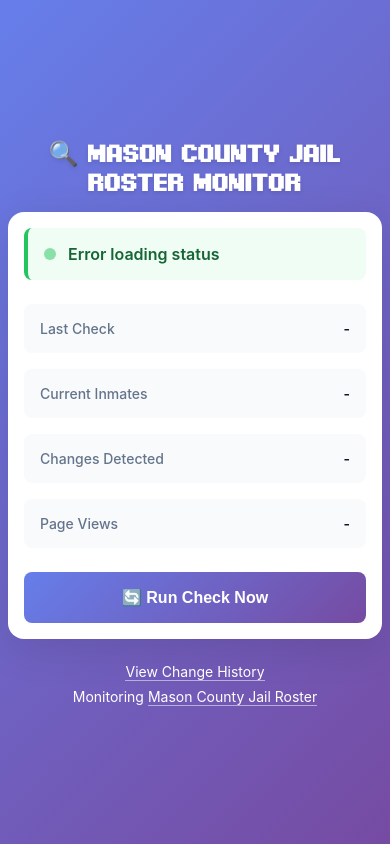
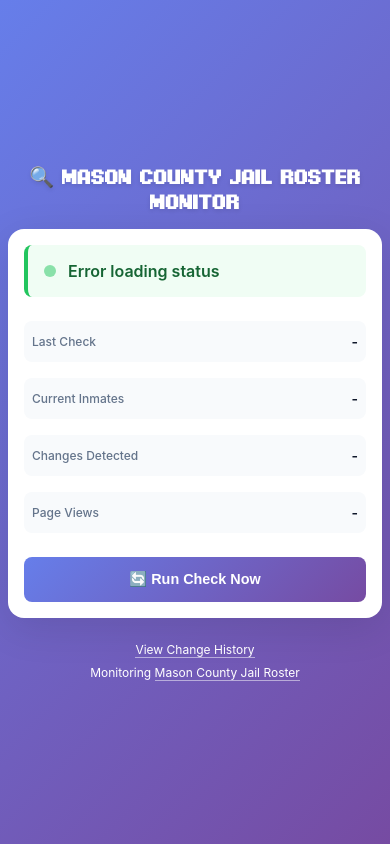
Before and after one commit to theonlytacocat/mason-jail-roster, a website: page public/index.html in a window 390 px wide. Drawn offline with Linux system fonts and the light colour scheme; no server answers.

```diff
--- a/public/index.html
+++ b/public/index.html
@@ -3,8 +3,7 @@
 <head>
   <meta charset="UTF-8">
   <meta name="viewport" content="width=device-width, initial-scale=1.0">
-  <title>Mason County Jail Roster Monitor</title><style>
-  * {
+  <title>Mason County Jail Roster Monitor</title><style>* {
   box-sizing: border-box;
   margin: 0;
   padding: 0;
@@ -24,12 +23,14 @@
   align-items: center;
   justify-content: center;
   padding: 1rem;
+  overflow-x: hidden;
 }
 
 .container {
   max-width: 500px;
   width: 100%;
 }
+
 h1 {
   font-family: 'Pixel Digivolve', 'Courier New', monospace;
   font-size: 2rem;
@@ -37,8 +38,7 @@
   margin-bottom: 2rem;
   text-align: center;
   text-shadow: 0 2px 4px rgba(0,0,0,0.1);
-  overflow: hidden;
-  white-space: normal;
+  word-wrap: break-word;
 }
 
 h1 span {
@@ -54,13 +54,12 @@
   }
 }
 
-  /* rest of your styles stay the same */
-
 .card {
   background: white;
   border-radius: 16px;
   padding: 2rem;
   box-shadow: 0 10px 40px rgba(0,0,0,0.1);
+  overflow: hidden;
 }
 
 .status {
@@ -80,6 +79,7 @@
   background: #22c55e;
   border-radius: 50%;
   animation: pulse 2s infinite;
+  flex-shrink: 0;
 }
 
 @keyframes pulse {
@@ -87,31 +87,10 @@
   50% { opacity: 0.5; }
 }
 
-    @media (max-width: 768px) {
-  body {
-    padding: 0.5rem;
-  }
-
-  h1 {
-    font-size: 1.5rem;
-    margin-bottom: 1rem;
-  }
-
-  .card {
-    padding: 1rem;
-  }
-
-  .stat {
-    padding: 0.75rem;
-  }
-
-  .label, .value {
-    font-size: 0.875rem;
-  }
-  }
 .status-text {
   font-weight: 600;
   color: #166534;
+  word-break: break-word;
 }
 
 .stats {
@@ -123,20 +102,26 @@
 .stat {
   display: flex;
   justify-content: space-between;
+  align-items: center;
   padding: 1rem;
   background: #f8fafc;
   border-radius: 8px;
+  gap: 0.5rem;
 }
 
 .label {
   color: #64748b;
   font-size: 0.875rem;
   font-weight: 500;
+  flex-shrink: 0;
 }
 
 .value {
   font-weight: 600;
   color: #0f172a;
+  text-align: right;
+  word-break: break-word;
+  overflow-wrap: break-word;
 }
 
 button {
@@ -178,10 +163,48 @@
   color: white;
   text-decoration: none;
   border-bottom: 1px solid rgba(255,255,255,0.5);
+  word-break: break-word;
 }
 
 .footer a:hover {
   border-bottom-color: white;
+}
+
+@media (max-width: 768px) {
+  body {
+    padding: 0.5rem;
+  }
+
+  h1 {
+    font-size: 1.25rem;
+    margin-bottom: 1rem;
+  }
+
+  .card {
+    padding: 1rem;
+  }
+
+  .stat {
+    padding: 0.75rem 0.5rem;
+    gap: 0.25rem;
+  }
+
+  .label {
+    font-size: 0.75rem;
+  }
+
+  .value {
+    font-size: 0.875rem;
+  }
+
+  button {
+    padding: 0.875rem;
+    font-size: 0.9rem;
+  }
+
+  .footer {
+    font-size: 0.75rem;
+  }
 }
 </style>
 </head>
```
Lines whose indentation alone changed are shown as unchanged.
